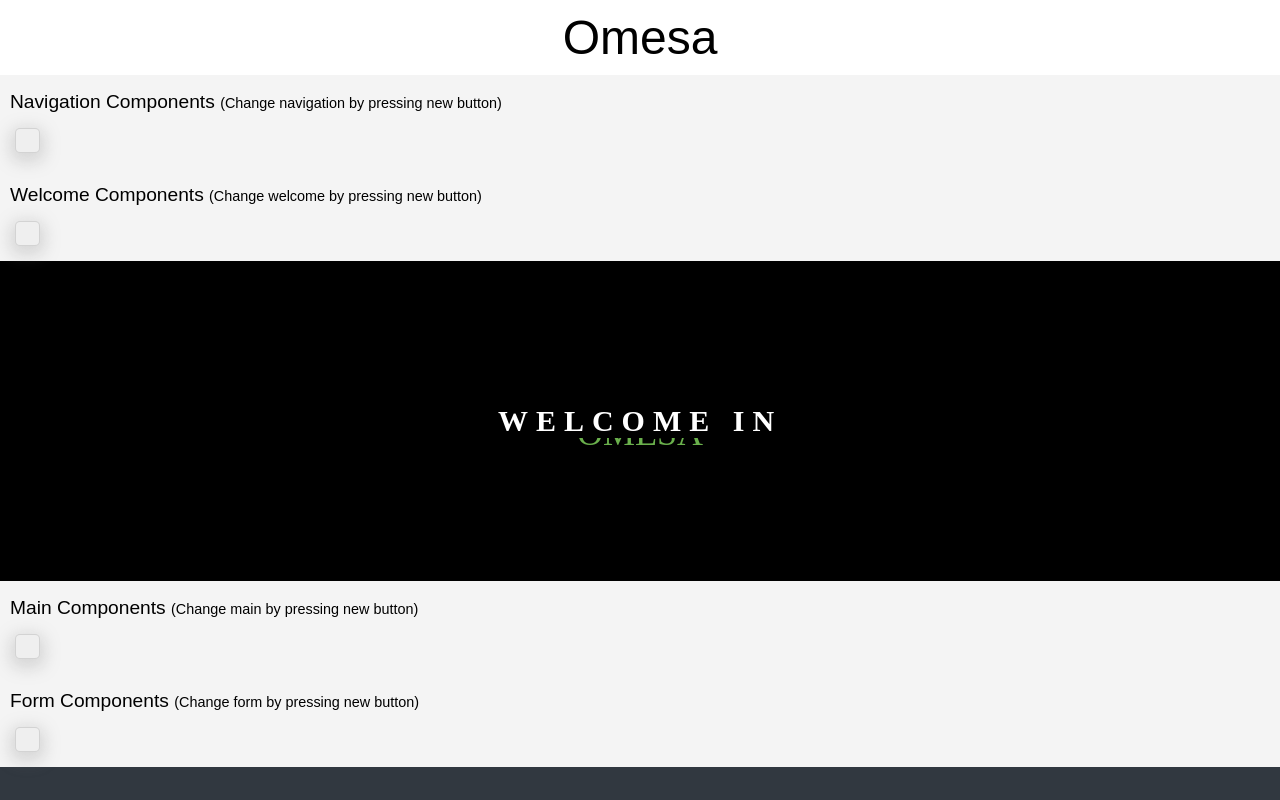
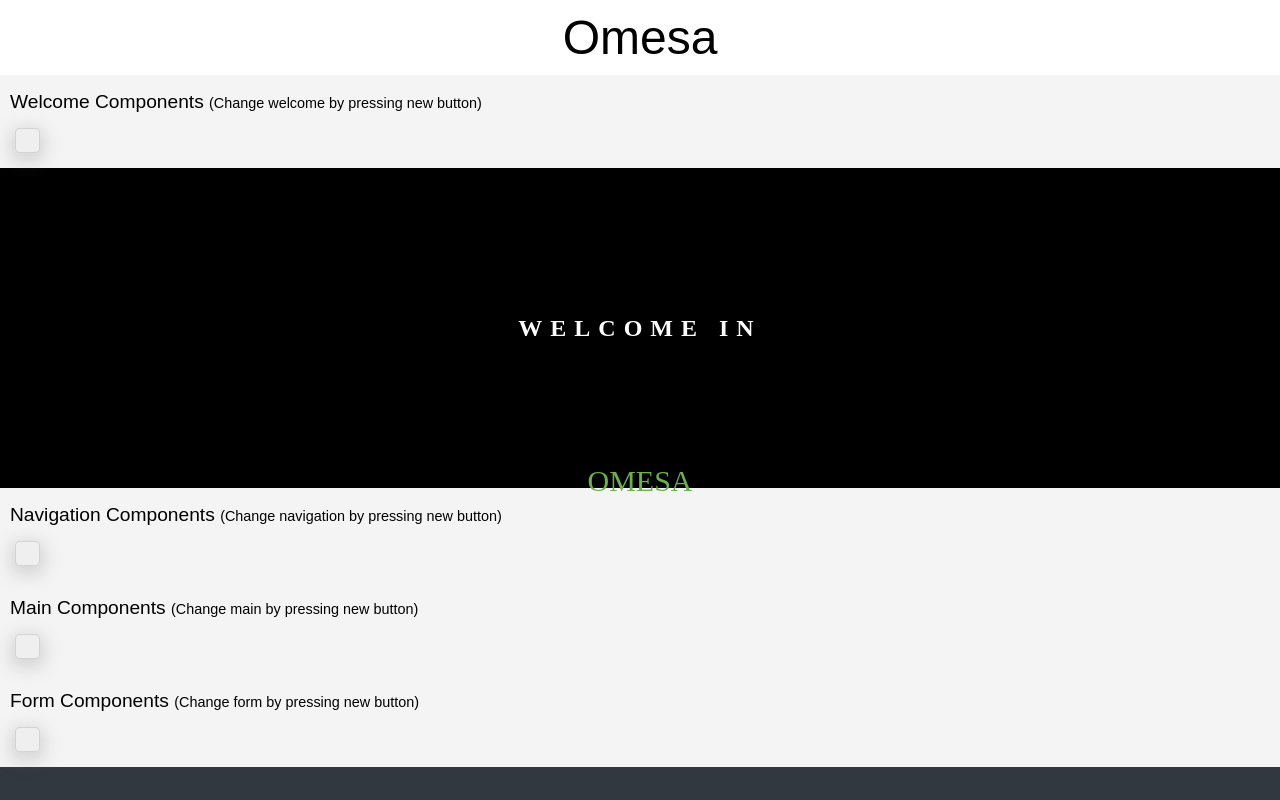
Before and after one commit to consolidatedlocalresources/consolidatedlocalresources.github.io, a plain HTML site: page index.html in a window 1280 px wide. Shown: the top 800 px of the page. Drawn offline with Linux system fonts and the light colour scheme.

Commit message:
fixed message 1

```diff
--- a/index.html
+++ b/index.html
@@ -12,18 +12,6 @@
 
     <h1 style="font-size: 3rem; font-family: sans-serif; font-weight: 100; text-align: center; padding: 10px;">Omesa</h1>
 
-<!-- NAVIGATION CONTROL COMPONENT --><!-- NAVIGATION CONTROL COMPONENT --><!-- NAVIGATION CONTROL COMPONENT --><!-- NAVI-->
-<!-- NAVIGATION CONTROL COMPONENT --><!-- NAVIGATION CONTROL COMPONENT --><!-- NAVIGATION CONTROL COMPONENT --><!-- NAVI-->
-<!-- NAVIGATION CONTROL COMPONENT --><!-- NAVIGATION CONTROL COMPONENT --><!-- NAVIGATION CONTROL COMPONENT --><!-- NAVI-->
-<div class="main-ctrl nav-section-ctrl">
-    <h3 class="ctrl-header">Navigation Components <span class="notice">(Change navigation by pressing new button)</span></h3>
-    <button class="ctrl ctrl-one"></button>
-</div>
-<!-- NAVIGATION --><!-- NAVIGATION --><!-- NAVIGATION --><!-- NAVIGATION --><!-- NAVIGATION --><!-- NAVIGATION --><!-- N-->
-
-
-
-
 <!-- WELCOME CONTROL COMPONENT --><!-- WELCOME CONTROL COMPONENT --><!-- WELCOME CONTROL COMPONENT --><!-- WELCOME CONTR-->
 <!-- WELCOME CONTROL COMPONENT --><!-- WELCOME CONTROL COMPONENT --><!-- WELCOME CONTROL COMPONENT --><!-- WELCOME CONTR-->
 <!-- WELCOME CONTROL COMPONENT --><!-- WELCOME CONTROL COMPONENT --><!-- WELCOME CONTROL COMPONENT --><!-- WELCOME CONTR-->
@@ -36,9 +24,23 @@
     <!-- WELCOME #1 --><!-- WELCOME #1 --><!-- WELCOME #1 --><!-- WELCOME #1 --><!-- WELCOME #1 --><!-- WELCOME #1 --><!-- WELCOME #1 -->
 
     <div class="container">
-        <span class="text1">Welcome in</span>
-        <span class="text2">Omesa</span>
+        <p class="text1">Welcome in</p>
+        <p class="text2">Omesa</p>
     </div>
+
+
+
+
+<!-- NAVIGATION CONTROL COMPONENT --><!-- NAVIGATION CONTROL COMPONENT --><!-- NAVIGATION CONTROL COMPONENT --><!-- NAVI-->
+<!-- NAVIGATION CONTROL COMPONENT --><!-- NAVIGATION CONTROL COMPONENT --><!-- NAVIGATION CONTROL COMPONENT --><!-- NAVI-->
+<!-- NAVIGATION CONTROL COMPONENT --><!-- NAVIGATION CONTROL COMPONENT --><!-- NAVIGATION CONTROL COMPONENT --><!-- NAVI-->
+<div class="main-ctrl nav-section-ctrl">
+    <h3 class="ctrl-header">Navigation Components <span class="notice">(Change navigation by pressing new button)</span></h3>
+    <button class="ctrl ctrl-one"></button>
+</div>
+<!-- NAVIGATION --><!-- NAVIGATION --><!-- NAVIGATION --><!-- NAVIGATION --><!-- NAVIGATION --><!-- NAVIGATION --><!-- N-->
+
+
 
 
 <!-- MAIN CONTROL COMPONENT --><!-- MAIN CONTROL COMPONENT --><!-- MAIN CONTROL COMPONENT --><!-- MAIN CONTROL COMPONENT-->
--- a/styles/components/_welcome.scss
+++ b/styles/components/_welcome.scss
@@ -1,37 +1,41 @@
 .container
 {
-    text-align: center;
     width: 100%;
     height: 40vh;
     background: #000;
 
-    span
+    p
     {
         text-transform: uppercase;
-        display: block;
+        text-align: center;
     }
     .text1
     {
         color: white;
-        font-size: 30px;
+        font-size: 24px;
         font-weight: 700;
         letter-spacing: 8px;
         margin-bottom: 20px;
         background: black;
-        position: relative;
+        position: absolute;
         animation: text 2.5s 1;
         position: relative;
         top: 50%;
-        transform: translateY(-50%);
+        left: 50%;
+        transform: translate(-50%,-50%);
         z-index: 1;
     }
     .text2
     {
-        font-size: 36px;
+        font-size: 30px;
         color: #6ab04c;
-        position: relative;
-        top: 37%;
-        transform: translateY(-50%);
+        position: absolute;
+        top: 58%;
+        left: 50%;
+        transform: translate(-50%,0);
+
+        animation: dropdown linear;
+        animation-duration: 2s;
     }
 }
 
@@ -40,21 +44,37 @@
     0%
     {
         color: black;
-        margin-bottom: -10px;
     }
     30%
     {
         letter-spacing: 25px;
-        margin-bottom: -10px;
     }
     85%
     {
         letter-spacing: 8px;
-        margin-bottom: -10px;
     }
     100%
     {
         letter-spacing: 8px;
-        margin-bottom: 30px;
     }
 }
+
+@keyframes dropdown
+{
+    0%
+    {
+        top: 51%;
+    }
+    30%
+    {
+        top: 51%
+    }
+    85%
+    {
+        top: 51%;
+    }
+    100%
+    {
+        top: 58%;
+    }
+}
```
Also changed, not shown: styles/styles.css, 1 other file.
